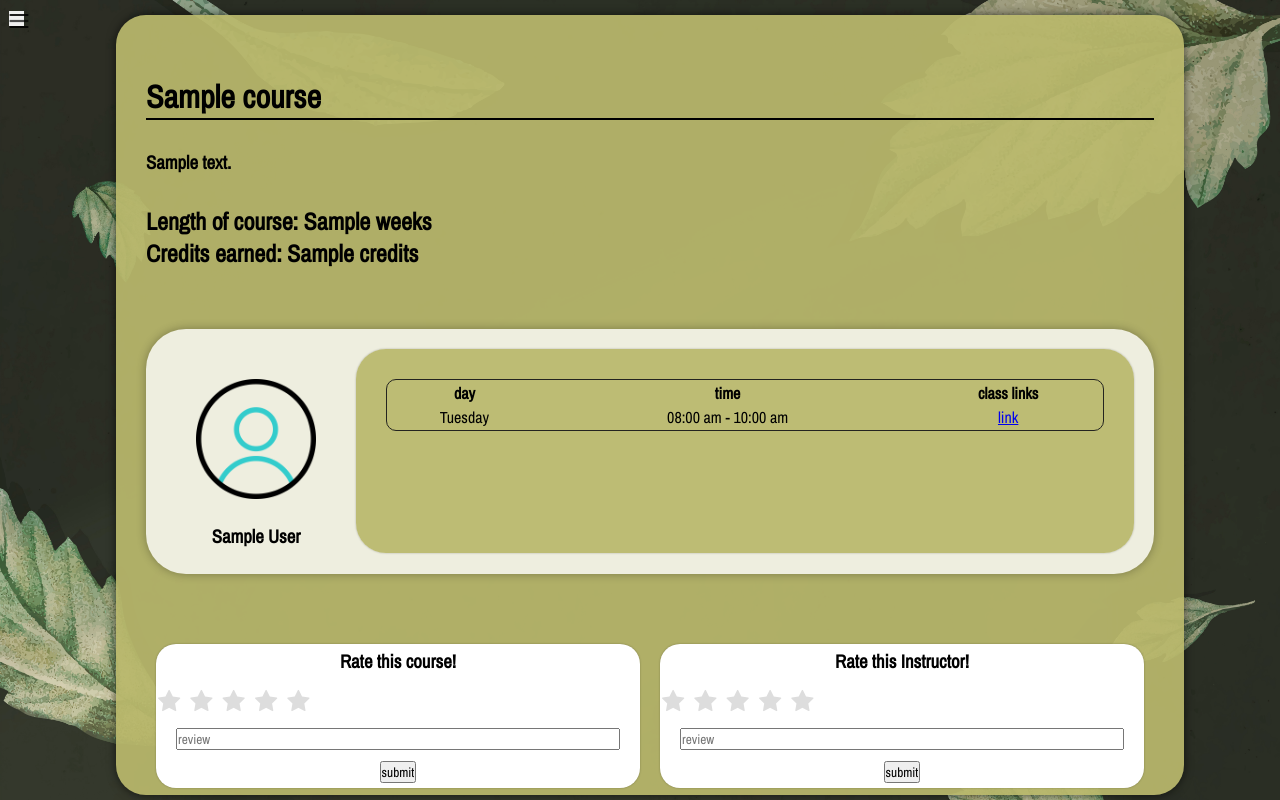
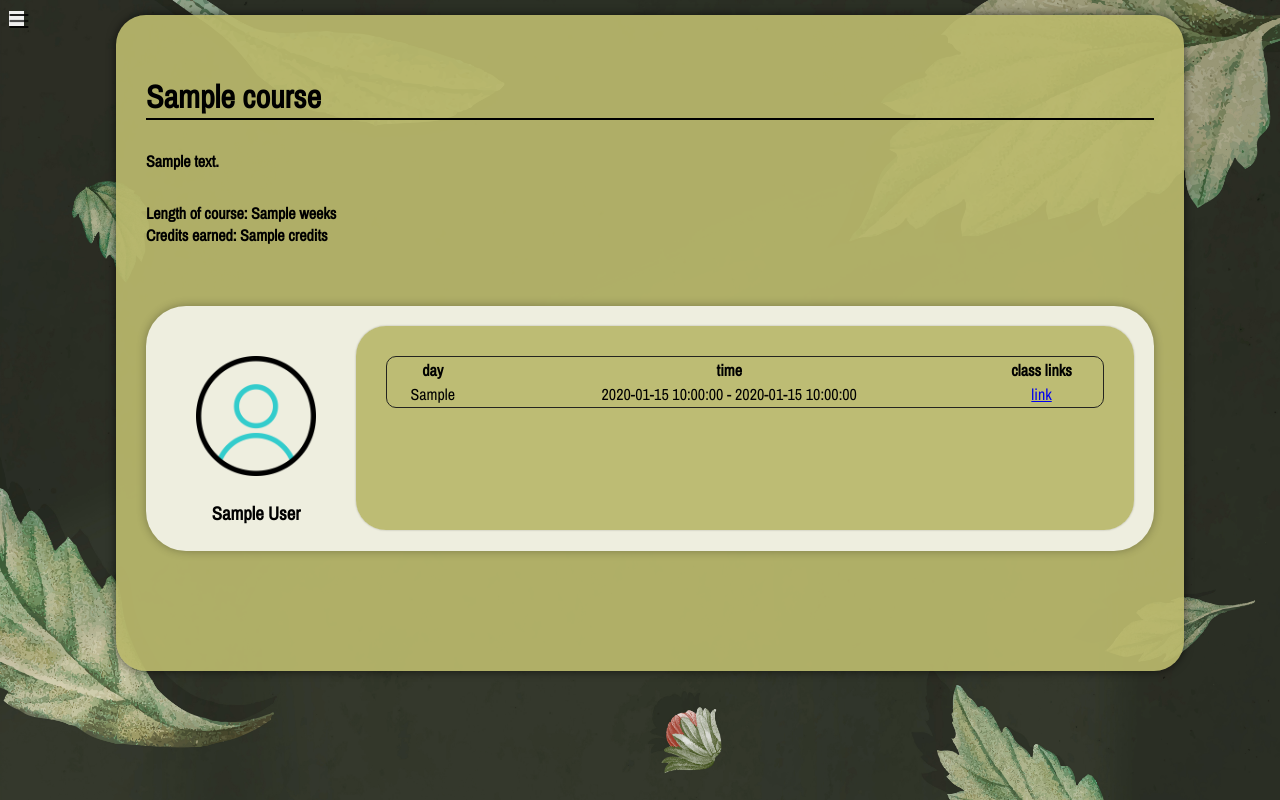
Before and after one commit to AkmalCodes/XAMP-course-management-System, a PHP site: page /coursedetail.php?course_id=1 in a window 1280 px wide. Run offline with PHP 8.4, Linux system fonts and the light colour scheme; the visitor is signed in with stand-in values (Sample User, id 1); tables that the repository leaves empty or names only in its code hold one stand-in row (values such as "Sample post").

Commit message:
added logic and views to show course schedule in course details

```diff
--- a/css/styles.css
+++ b/css/styles.css
@@ -288,7 +288,7 @@ body {
 .table.container {
   top: 15px;
   width: 80%;
-  height: 90%;
+  height: fit-content;
   position: relative;
   padding: 30px;
   background-color: #bab86ced;
@@ -535,14 +535,21 @@ td {
 .course-review,.instructor-review {
   display: flex;
   justify-content: space-around;
-  align-items: center;
   flex-direction: column;
   height:100%;
   padding:0 20px;
 }
-.center{
+.course-review h3,.instructor-review h3{
+  margin:5px;
+}
+.review-content{
+  margin:5px;
+}
+.rating-container{
   position: relative;
-  left: -37%;
+}
+.review-submit{
+  margin: 5px;
 }
 .review-content{
   width: -webkit-fill-available;
@@ -551,3 +558,7 @@ td {
   width: -webkit-fill-available;
   border-radius: 5  px;
 }
+.review-submit{
+  display:flex;
+  justify-content: center;
+}
--- a/pageContent/coursedetail_content.php
+++ b/pageContent/coursedetail_content.php
@@ -7,11 +7,11 @@ include 'coursedetail_instructor.php'; // gets from table instructor
     <h1><?php echo $course_name ?></h1>
 </div>
 <div class="detail description">
-    <h3><?php echo $course_description ?></h3>
+    <h4><?php echo $course_description ?></h4>
 </div>
 <div class="detail course">
-    <h2>Length of course: <?php echo $course_length  ?> weeks</h2>
-    <h2>Credits earned: <?php echo $course_credit ?> credits</h2>
+    <h4>Length of course: <?php echo $course_length?> weeks</h4>
+    <h4>Credits earned: <?php echo $course_credit ?> credits</h4>
 </div>
 <div class="detail instructor">
     <div class='instructor alias'>
@@ -27,11 +27,8 @@ include 'coursedetail_instructor.php'; // gets from table instructor
                     <th scope="col">class links</th>
                 </thead>
                 <tbody>
-                    <td>Tuesday</td>
-                    <td>08:00 am - 10:00 am</td>
-                    <td>
-                        <a href="#">link<a>
-                    </td>
+                    <?php include 'coursedetail_instructor_availability.php';?>
+
                 </tbody>
             </table>
             <div>
@@ -41,10 +38,14 @@ include 'coursedetail_instructor.php'; // gets from table instructor
     </div>
 </div>
 <div class="detail reviews">
-    <div class="reviews instructor">
-    <?php include 'coursedetail_coursereview.php'; ?>
-    </div>
-    <div class="reviews course">
-    <?php include 'coursedetail_instructorreview.php'; ?>
-    </div>
+    <?php
+    if($_SESSION['user_type'] === 'student'){ // checks if current user is student to display review forms
+        echo "<div class='reviews instructor'>";
+        include 'coursedetail_coursereview.php';
+        echo "</div>";
+        echo "<div class='reviews course'>";
+        include 'coursedetail_instructorreview.php';
+        echo "</div>";
+    }
+    ?>
 </div>
--- a/pageContent/coursedetail_coursereview.php
+++ b/pageContent/coursedetail_coursereview.php
@@ -35,7 +35,7 @@ if (isset($_POST['review-course'])) {
 
 <form class="course-review" method="post" action="">
     <h3>Rate this course!</h3>
-    <div class="center">
+    <div class="rating-container">
         <fieldset class="rating">
             <input type="radio" name="rating" id="star5" value="5"><label for="star5" class="full"></label>
             <input type="radio" name="rating" id="star4" value="4"><label for="star4" class="full"></label>
@@ -48,6 +48,6 @@ if (isset($_POST['review-course'])) {
         <input type="text" name="review-content" placeholder="review">
     </div>
     <div class="review-submit">
-    <input id="review" type="submit" value="submit" name="review-course">
+    <input id="reviewbtn" type="submit" value="submit" name="review-course">
 </div>
 </form>
--- /dev/null
+++ b/pageContent/coursedetail_instructor_availability.php
@@ -0,0 +1,22 @@
+<?php
+$stmt = mysqli_stmt_init($con);
+$sql = "SELECT * FROM course_schedule WHERE instructor_id = ? AND course_id = ?
+        ORDER BY FIELD(day_of_week, 'monday', 'tuesday', 'wednesday', 'thursday' ,'friday', 'saturday','sunday')";
+mysqli_stmt_prepare($stmt, $sql);
+mysqli_stmt_bind_param($stmt, "ii", $instructor_id, $course_id);
+mysqli_stmt_execute($stmt);
+$result = mysqli_stmt_get_result($stmt);
+// $days_of_week = ["monday","tuesday","wednesday","thursday","friday","saturday","sunday"];
+while ($row = mysqli_fetch_array($result)) {
+    $day = $row['day_of_week'];
+    $start_time = $row['start_time'];
+    $end_time = $row['end_time'];
+    echo "
+         <tr>
+         <td>$day</td>
+         <td>$start_time - $end_time</td>
+         <td><a href='#'>link<a></td>
+         </tr>
+         ";
+}
+?>
--- a/pageContent/coursedetail_instructorreview.php
+++ b/pageContent/coursedetail_instructorreview.php
@@ -34,7 +34,7 @@ if (isset($_POST['review-instructor'])) {
 
 <form class="instructor-review" method="post" action="">
     <h3>Rate this Instructor!</h3>
-    <div class="center">
+    <div class="rating-container">
         <fieldset class="rating">
             <input type="radio" name="rating" id="star5" value="5"><label for="star5" class="full"></label>
             <input type="radio" name="rating" id="star4" value="4"><label for="star4" class="full"></label>
@@ -47,6 +47,6 @@ if (isset($_POST['review-instructor'])) {
         <input type="text" name="review-content" placeholder="review">
     </div>
     <div class="review-submit">
-    <input id="review" type="submit" value="submit" name="review-instructor">
+    <input id="reviewbtn" type="submit" value="submit" name="review-instructor">
 </div>
 </form>
```
Also changed, not shown: registerpage.php (+8 -8 lines).
